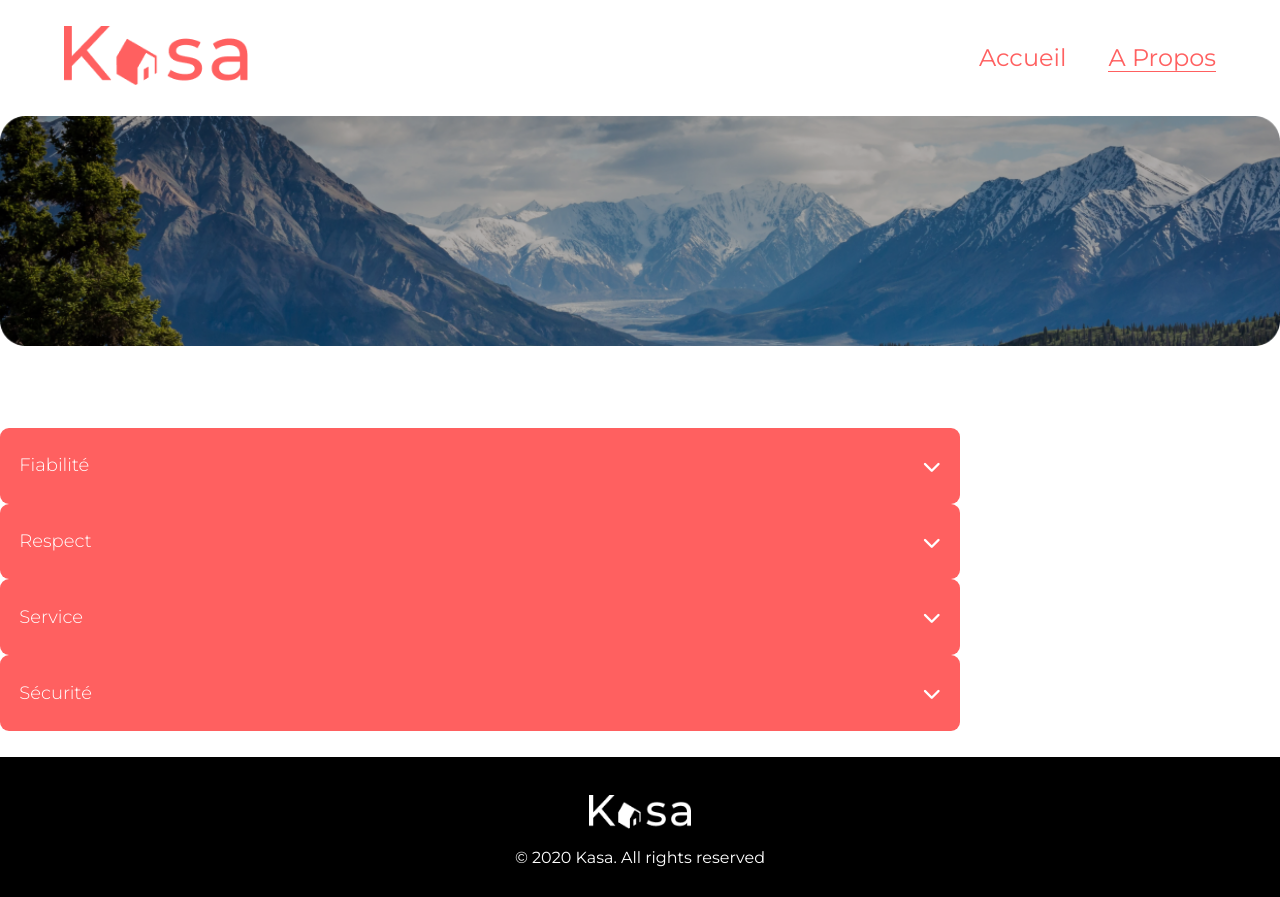
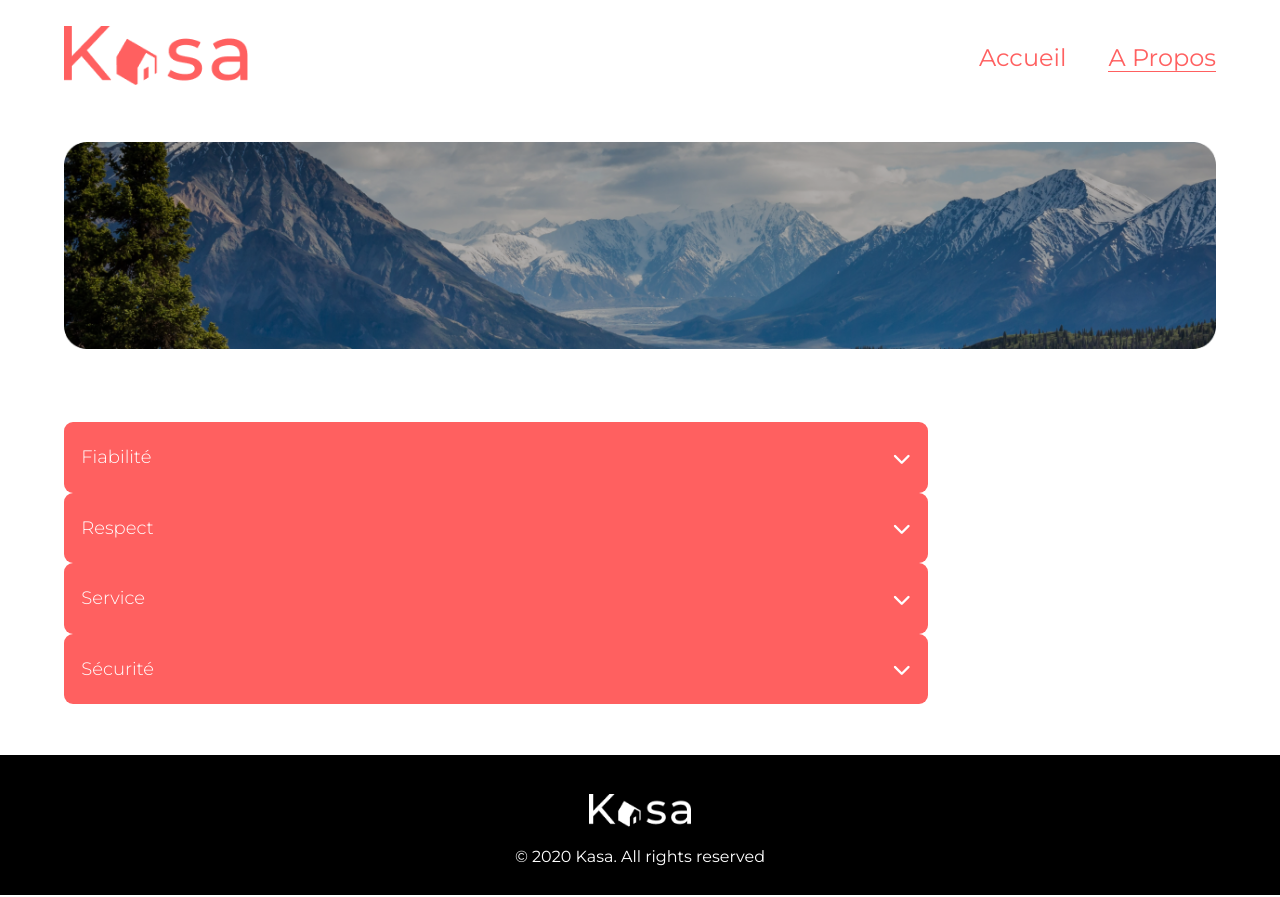
Before and after one commit to LisaCapelle/kasa_p7, a React (Create React App) app: page /about in a window 1280 px wide. Built offline with nearby package versions, Linux system fonts and the light colour scheme.

Commit message:
About css

```diff
--- a/src/styles/About.css
+++ b/src/styles/About.css
@@ -0,0 +1,15 @@
+.About {
+    padding: 2% 5%;
+}
+
+
+
+
+@media screen and (max-width: 768px) {
+
+}
+
+@media screen and (max-width: 576px) {
+
+
+}
```
